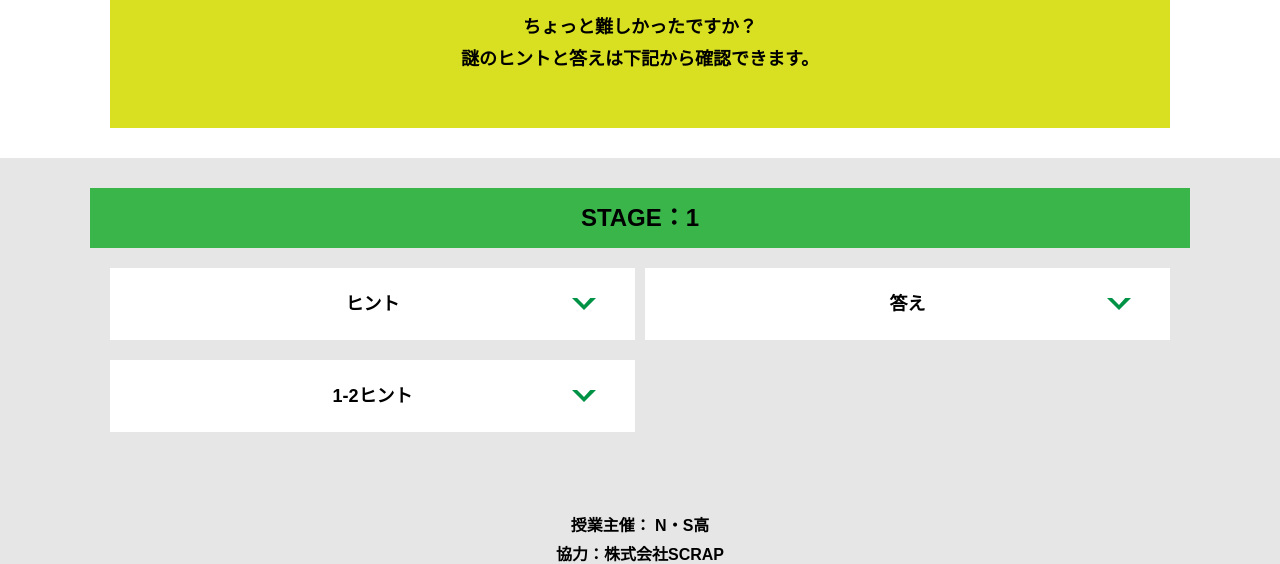
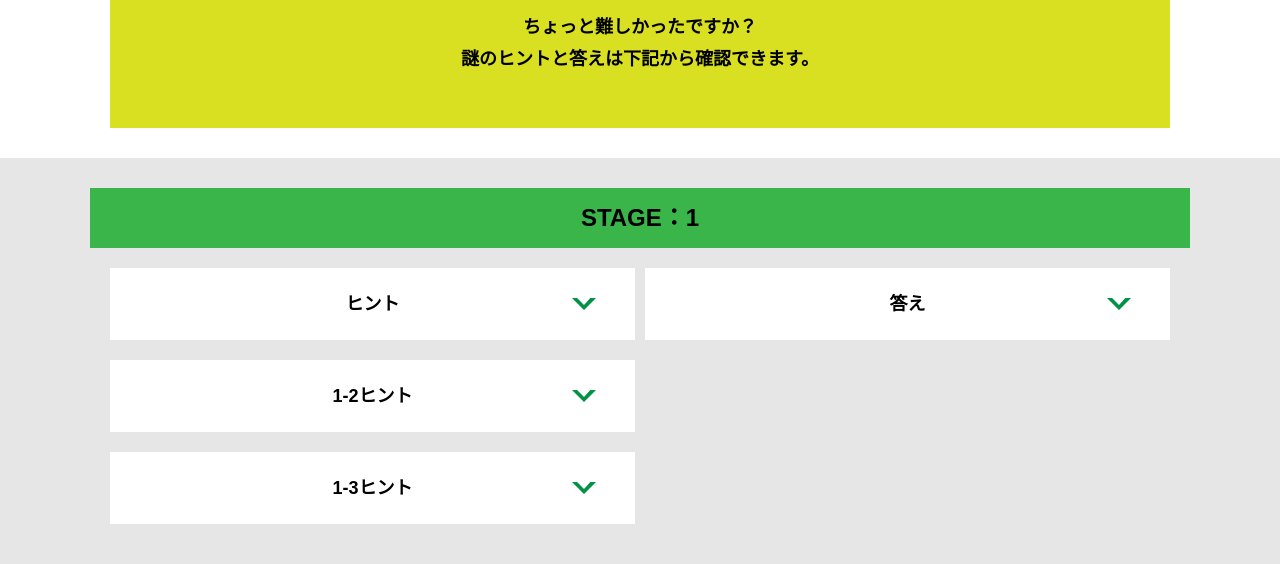
Before and after one commit to sigesige72/jikkennlast, a plain HTML site: page hint1.html in a window 1280 px wide. Shown: the part 392-956 px from the top of the page. Drawn offline with Linux system fonts and the light colour scheme.

Commit message:
Update hint1.html

```diff
--- a/hint1.html
+++ b/hint1.html
@@ -50,6 +50,11 @@
               <p class="card__content">テキストテキストテキストテキストテキストテキストテキストテキストテキストテキスト</p>
             </div>
 
+            <div class="card">
+              <h3 class="card__title">1-3ヒント<svg class="card__arrow"><use xlink:href="#arrow"></use></svg></h3>
+              <p class="card__content">テキストテキストテキストテキストテキストテキストテキストテキストテキストテキスト</p>
+            </div>
+
           </div>
           <div class="column">
             <div class="card">
```
